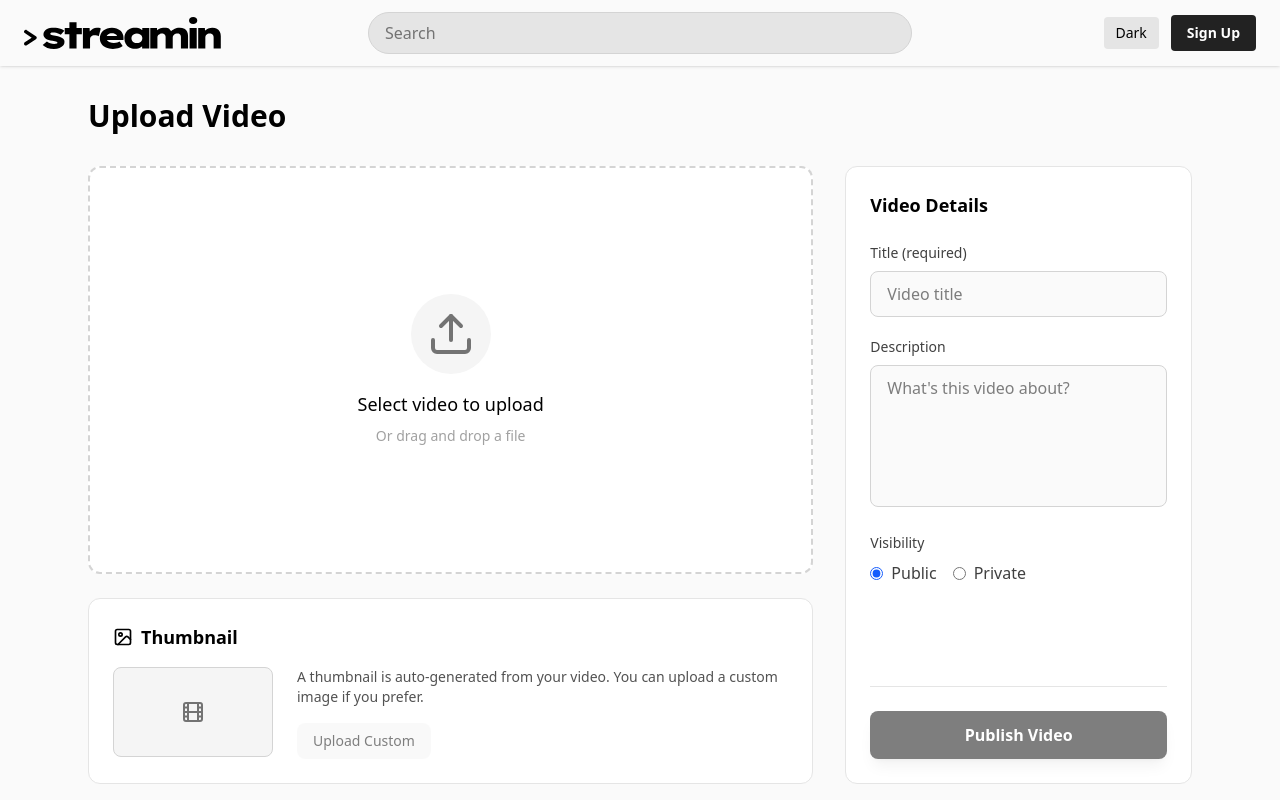
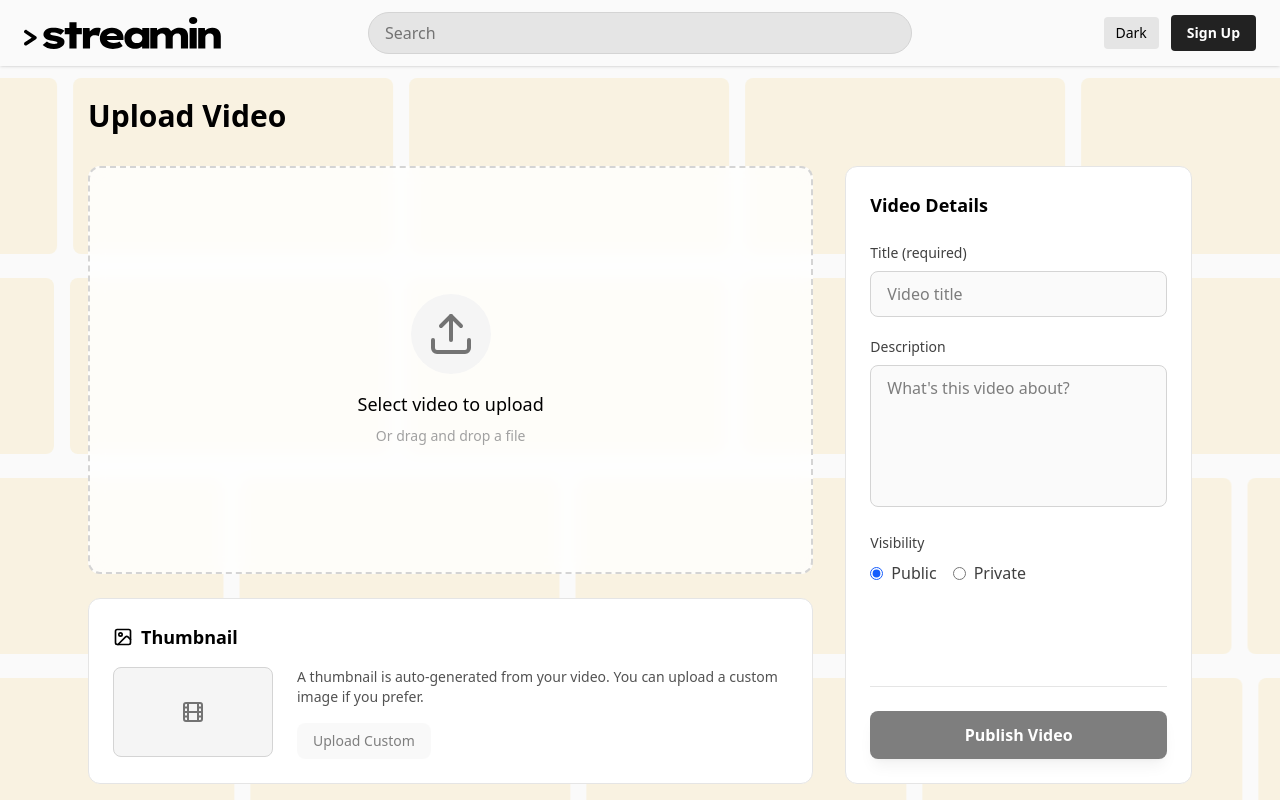
Before and after one commit to contrapoetra/stream.contrapoetra.com, a React (Vite) app in the folder frontend/: page /upload in a window 1280 px wide. Built offline with nearby package versions, Linux system fonts and the light colour scheme.

Commit message:
fix drag and drop

```diff
--- a/frontend/src/views/Upload.tsx
+++ b/frontend/src/views/Upload.tsx
@@ -1,4 +1,4 @@
-import { useContext, useState, useRef, useEffect } from 'react';
+import { useContext, useState, useRef, useEffect, useMemo } from 'react';
 import { DarkModeContext } from '../context/DarkModeContext';
 import { useNavigate } from 'react-router-dom';
 import apiService from '../services/api';
@@ -20,9 +20,21 @@ function Upload() {
 
   const [duration, setDuration] = useState(0);
   const [isUploading, setIsUploading] = useState(false);
+  const [isDragging, setIsDragging] = useState(false);
 
   const videoRef = useRef<HTMLVideoElement>(null);
   const canvasRef = useRef<HTMLCanvasElement>(null);
+
+  // Generate placeholders for the background sliding animation
+  const placeholders = Array.from({ length: 20 });
+
+  // Generate random speeds for each row (20s to 50s) and random start positions
+  const rowConfigs = useMemo(() => {
+    return Array.from({ length: 8 }).map(() => ({
+      duration: `${Math.floor(Math.random() * 30) + 20}s`,
+      delay: `${Math.floor(Math.random() * -50)}s`
+    }));
+  }, []);
 
   // Cleanup object URLs
   useEffect(() => {
@@ -32,9 +44,7 @@ function Upload() {
     };
   }, [videoPreviewUrl, thumbnailPreviewUrl, thumbnailFile]);
 
-  const handleVideoSelect = (e: React.ChangeEvent<HTMLInputElement>) => {
-    if (e.target.files && e.target.files[0]) {
-      const selectedFile = e.target.files[0];
+  const processVideoFile = (selectedFile: File) => {
     setFile(selectedFile);
     const url = URL.createObjectURL(selectedFile);
     setVideoPreviewUrl(url);
@@ -47,6 +57,34 @@ function Upload() {
     // Auto-set title from filename
     if (!title) {
       setTitle(selectedFile.name.replace(/\.[^/.]+$/, ""));
+    }
+  };
+
+  const handleVideoSelect = (e: React.ChangeEvent<HTMLInputElement>) => {
+    if (e.target.files && e.target.files[0]) {
+      processVideoFile(e.target.files[0]);
+    }
+  };
+
+  const handleDragOver = (e: React.DragEvent) => {
+    e.preventDefault();
+    setIsDragging(true);
+  };
+
+  const handleDragLeave = (e: React.DragEvent) => {
+    e.preventDefault();
+    setIsDragging(false);
+  };
+
+  const handleDrop = (e: React.DragEvent) => {
+    e.preventDefault();
+    setIsDragging(false);
+    if (e.dataTransfer.files && e.dataTransfer.files[0]) {
+      const droppedFile = e.dataTransfer.files[0];
+      if (droppedFile.type.startsWith('video/')) {
+        processVideoFile(droppedFile);
+      } else {
+        alert('Please upload a valid video file.');
       }
     }
   };
@@ -135,8 +173,31 @@ function Upload() {
   };
 
   return (
-    <div className={`min-h-screen w-full ${darkMode ? 'bg-neutral-950 text-white' : 'bg-neutral-50 text-black'}`}>
-      <div className="max-w-6xl mx-auto px-6 py-8">
+    <div className={`relative min-h-screen w-full overflow-hidden ${darkMode ? 'bg-neutral-950 text-white' : 'bg-neutral-50 text-black'}`}>
+
+      {/* Background Animation Layer */}
+      <div className="absolute inset-0 flex flex-col justify-center gap-6 opacity-10 pointer-events-none select-none z-0 overflow-hidden">
+        {rowConfigs.map((config, rowIndex) => (
+          <div
+            key={rowIndex}
+            className="flex gap-4 w-max animate-slide-right"
+            style={{
+              animationDuration: config.duration,
+              animationDelay: config.delay
+            }}
+          >
+            {/* Double the array to ensure seamless loop */}
+            {[...placeholders, ...placeholders].map((_, i) => (
+              <div
+                key={i}
+                className="w-80 h-44 bg-yellow-500 rounded-lg flex-shrink-0"
+              />
+            ))}
+          </div>
+        ))}
+      </div>
+
+      <div className="relative z-10 max-w-6xl mx-auto px-6 py-8">
         <h1 className="text-3xl font-bold mb-8">Upload Video</h1>
 
         <form onSubmit={handleSubmit} className="grid grid-cols-1 lg:grid-cols-3 gap-8">
@@ -145,7 +206,12 @@ function Upload() {
           <div className="lg:col-span-2 space-y-6">
 
             {/* Video Preview Area */}
-            <div className={`aspect-video rounded-xl overflow-hidden border-2 border-dashed flex flex-col items-center justify-center relative transition-colors ${darkMode ? 'bg-neutral-900 border-neutral-700 hover:border-neutral-500' : 'bg-white border-neutral-300 hover:border-neutral-400'}`}>
+            <div
+              className={`aspect-video rounded-xl overflow-hidden border-2 border-dashed flex flex-col items-center justify-center relative transition-colors ${isDragging ? (darkMode ? 'border-blue-500 bg-blue-500/10' : 'border-blue-500 bg-blue-50') : (darkMode ? 'bg-neutral-900/80 border-neutral-700 hover:border-neutral-500' : 'bg-white/80 border-neutral-300 hover:border-neutral-400')} backdrop-blur-sm`}
+              onDragOver={handleDragOver}
+              onDragLeave={handleDragLeave}
+              onDrop={handleDrop}
+            >
               {videoPreviewUrl ? (
                 <video
                   ref={videoRef}
@@ -156,7 +222,7 @@ function Upload() {
                   onSeeked={onVideoSeeked}
                 />
               ) : (
-                <label className="cursor-pointer w-full h-full flex flex-col items-center justify-center p-6 hover:bg-opacity-50">
+                <label className="cursor-pointer w-full h-full flex flex-col items-center justify-center p-6">
                   <div className={`p-4 rounded-full mb-4 ${darkMode ? 'bg-neutral-800' : 'bg-neutral-100'}`}>
                     <UploadIcon size={48} className={darkMode ? 'text-neutral-400' : 'text-neutral-500'} />
                   </div>
```
Lines whose indentation alone changed are shown as unchanged.
